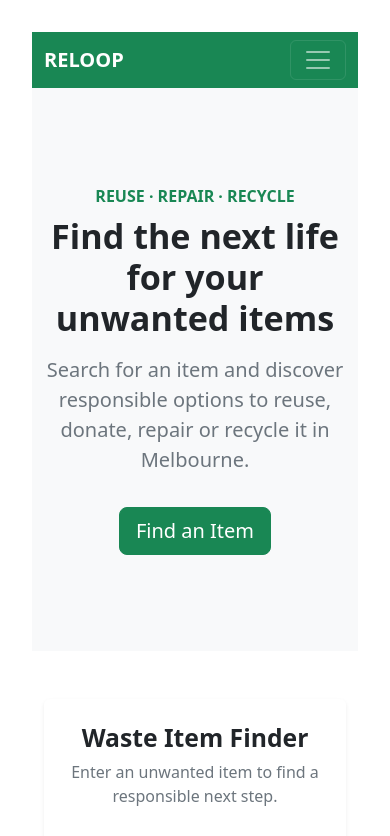
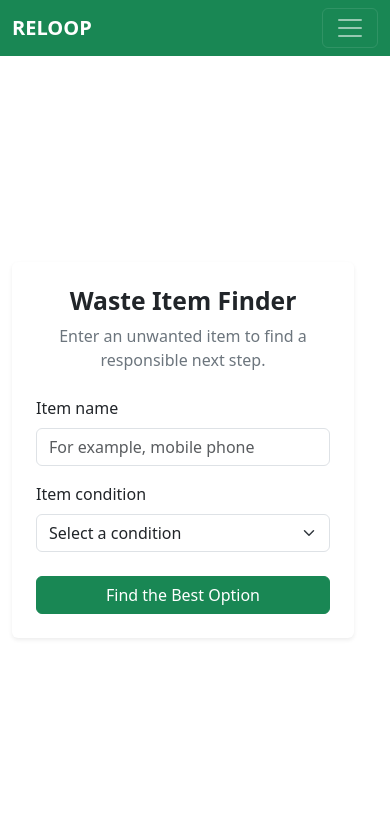
Before and after one commit to jxii0004-png/FIT5032-RELOOP, a Vue app: page / in a window 390 px wide. Shown: the top 836 px of the page. Built offline with nearby package versions, Linux system fonts and the light colour scheme.

Commit message:
Improve responsive layout and validation

```diff
--- a/src/App.vue
+++ b/src/App.vue
@@ -7,7 +7,7 @@ import WasteFinder from "./components/WasteFinder.vue";
   <AppNavbar />
 
   <main>
-    <section class="bg-light py-5">
+    <section class="bg-light py-5 d-none d-md-block">
       <div class="container py-5 text-center">
         <p class="text-success fw-semibold mb-2">REUSE · REPAIR · RECYCLE</p>
 
--- a/src/assets/main.css
+++ b/src/assets/main.css
@@ -1,35 +1,21 @@
-@import './base.css';
-
-#app {
-  max-width: 1280px;
-  margin: 0 auto;
-  padding: 2rem;
-  font-weight: normal;
+* {
+  box-sizing: border-box;
 }
 
-a,
-.green {
-  text-decoration: none;
-  color: hsla(160, 100%, 37%, 1);
-  transition: 0.4s;
-  padding: 3px;
+html {
+  scroll-behavior: smooth;
 }
 
-@media (hover: hover) {
-  a:hover {
-    background-color: hsla(160, 100%, 37%, 0.2);
-  }
-}
-
-@media (min-width: 1024px) {
 body {
-    display: flex;
-    place-items: center;
+  margin: 0;
+  min-width: 320px;
+  min-height: 100vh;
+  background-color: #ffffff;
+  color: #212529;
+  font-family: Arial, Helvetica, sans-serif;
 }
 
 #app {
-    display: grid;
-    grid-template-columns: 1fr 1fr;
-    padding: 0 2rem;
+  width: 100%;
+  min-height: 100vh;
 }
-}
--- a/src/components/WasteFinder.vue
+++ b/src/components/WasteFinder.vue
@@ -87,7 +87,7 @@ function validateForm() {
 </script>
 
 <template>
-  <section id="finder" class="container py-5">
+  <section id="finder" class="finder-section container py-2 py-md-5">
     <div class="row justify-content-center">
       <div class="col-12 col-md-9 col-lg-7">
         <div class="card border-0 shadow-sm">
@@ -196,3 +196,17 @@ function validateForm() {
     </div>
   </section>
 </template>
+
+<style scoped>
+@media (max-width: 767.98px) {
+  .finder-section {
+    min-height: calc(100dvh - 56px);
+    display: flex;
+    align-items: center;
+  }
+
+  .finder-section > .row {
+    width: 100%;
+  }
+}
+</style>
```
Lines whose indentation alone changed are shown as unchanged.
